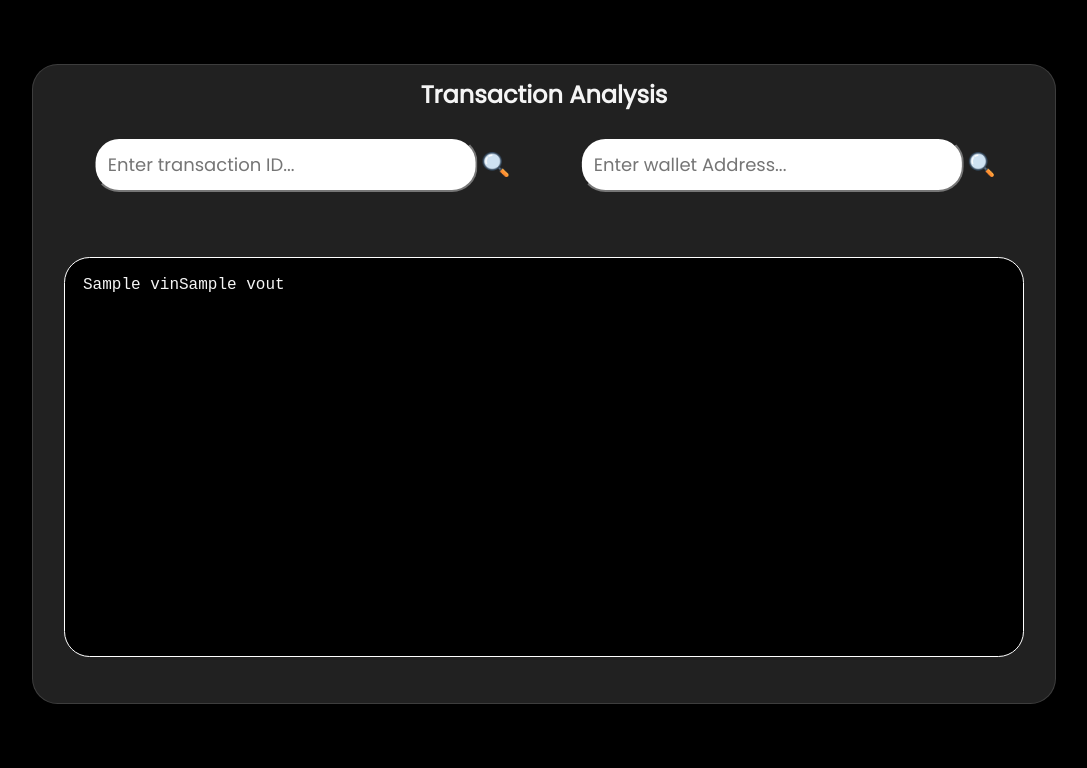
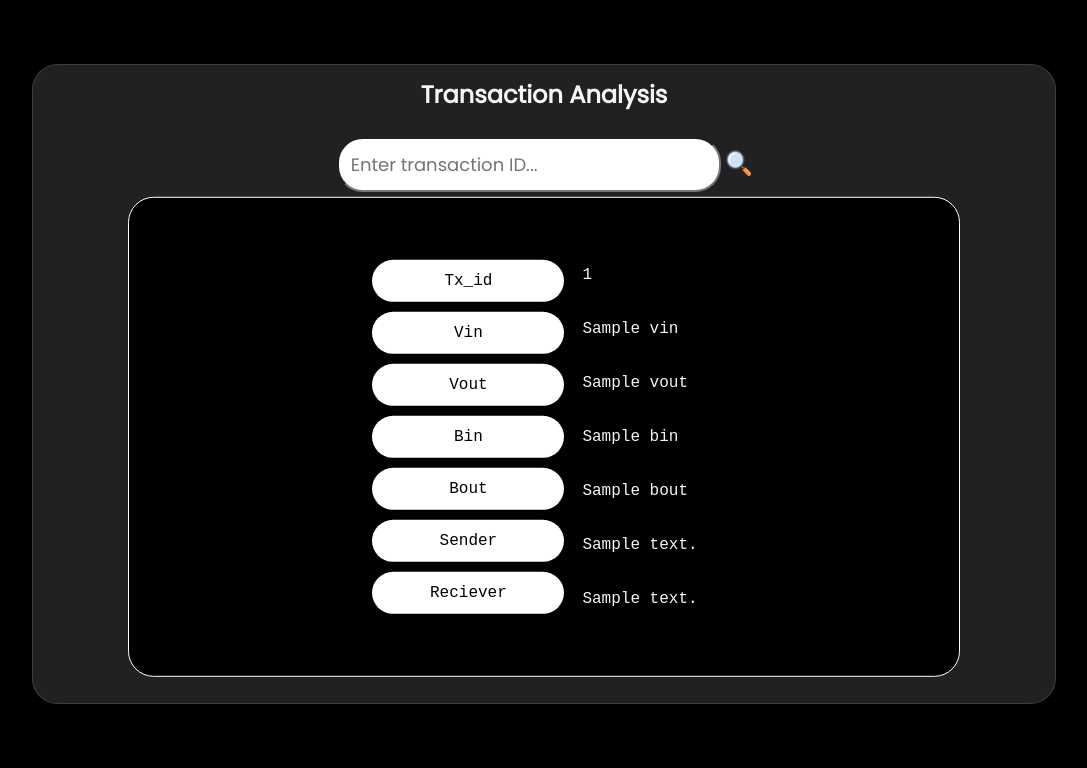
Before and after one commit to NavaprettamN/CIDEcode, a Django app: template DeployModel/templates/transaction.html in a window 1280 px wide. Shown: the part 90-858 px from the top of the page, without its empty margins (96-1183 px from the left). Run offline with Django 5.2, Linux system fonts and the light colour scheme; the template is opened without the code that fills it: most values are stand-ins (such as "Sample title", 1, 10 or a date in 2020).

Commit message:
Transaction Analysis check

```diff
--- a/DeployModel/static/assets/css/transaction.css
+++ b/DeployModel/static/assets/css/transaction.css
@@ -135,31 +135,7 @@ nav h1 {
     text-align: center;
 }
 
-/* .line-separator {
-    border: 1px solid white;
-    width: 75vw;
-    height: 60vh;
-    position: absolute;
-    top: 20%;
-    left: 50%;
-    transform: translate(-50%, 0%);
-} */
-
 .searchtransaction {
-    position: absolute;
-    left: 10%;
-    transform: translate(-10%, 0);
-    display: flex;
-    flex-direction: row;
-    align-items: center;
-    justify-content: center;
-    gap: 5px;
-}
-
-.searchwallet {
-    position: absolute;
-    left: 90%;
-    transform: translate(-90%, 0);
     display: flex;
     flex-direction: row;
     align-items: center;
@@ -182,14 +158,18 @@ input[type=text] {
 }
 
 .output_container {
-    width: 75vw;
+    width: 65vw;
     border: 1px solid white;
     border-radius: 2vw;
-    height: 50vh;
+    height: 60vh;
     margin: 0 auto;
-    transform: translateY(30%);
+    transform: translateY(1%);
     background-color: black;
     overflow-y: scroll;
+    display: flex;
+    flex-direction: row;
+    justify-content: center;
+    align-items: center;
 }
 
 .output_container p {
@@ -197,7 +177,27 @@ input[type=text] {
     font-family: 'Courier New', Courier, monospace;
 }
 
+.displaytext {
+    display: flex;
+    flex-direction: column;
+    justify-content: center;
+    align-items: center;
+    gap: 10px;
+}
 
+.displaytext p {
+    background-color: white;
+    color: black;
+    width: 15vw;
+    border-radius: 2vw;
+    padding: 12px;
+    text-align: center;
+}
+
+button {
+    background-color: transparent;
+    border: none;
+}
 
 @media screen and (max-width: 550px) {
 
--- a/DeployModel/templates/transaction.html
+++ b/DeployModel/templates/transaction.html
@@ -14,7 +14,6 @@
             <a href="{% url 'index' %}">Home</a>
             <a href="{% url 'mixer' %}">Mixer Analysis</a>
             <a href="{% url 'illicit' %}"> Illicit Transaction</a>
-            <!-- <button class="getstarted" id="getstarted1">Get Started</button> -->
         </div>
         <button class="hamburger" id="hamburger">
             <img src="{% static "assets/vectors/landing/cryptocurrency.gif" %}" alt="hamburger">
@@ -24,7 +23,6 @@
         <a href="{% url 'index' %}">Home</a>
         <a href="{% url 'mixer' %}">Mixer Analysis</a>
         <a href="{% url 'illicit' %}"> Illicit Transaction</a>
-        <!-- <button class="getstarted" id="getstarted2">Get Started</button> -->
     </div>
     <section class="content" id="content">
         <h1>Transaction Analysis</h1>
@@ -33,19 +31,34 @@
             <form class="searchtransaction" action="{% url "transaction" %}">
                 {% csrf_token %}
                 <input type="text" placeholder="Enter transaction ID..." id="searchbar" name="txid">
-                <img src="{% static "assets/vectors/transaction/search.png" %}" class="searchbtn" alt="Search" id="searchtransaction" type="submit">
+                <button type="submit"><img src="{% static "assets/vectors/transaction/search.png" %}" class="searchbtn" alt="Search" id="searchtransaction" type="submit"></button>
 
             </form>
-           <!-- <div class="line-separator" id="line-separator"></div> -->
-           <form class="searchwallet">
+           {% comment %} <form class="searchwallet">
                 <input type="text" placeholder="Enter wallet Address..." id="searchbar">
                 <img src="{% static "assets/vectors/transaction/search.png" %}" class="searchbtn" alt="Search" id="searchwallet">
 
-           </form>
+           </form> {% endcomment %}
             <div class="output_container">
-                <p>
-                    {{ vin }}{{vout}}
-                </p>
+                {% comment %} 'txid': txid,'vin': vin, 'vout': vout, 'bin': bin, 'bout': bout, 'sender_addresses': sender_adresses, 'receiver_addresses': receiver_addresses} {% endcomment %}
+                <div class="displaytext">
+                    <p>Tx_id</p>
+                    <p>Vin</p>
+                    <p>Vout</p>
+                    <p>Bin</p>
+                    <p>Bout</p>
+                    <p>Sender</p>
+                    <p>Reciever</p>
+                </div>
+                <div class="displayval">
+                    <p>{{txid}}</p>
+                    <p>{{vin}}</p>
+                    <p>{{vout}}</p>
+                    <p>{{bin}}</p>
+                    <p>{{bout}}</p>
+                    <p>{% for i in sender_addresses %} {{i}} {% endfor %}</p>
+                    <p>{% for i in receiver_addresses %} {{i}} {% endfor %}</p>
+                </div>
             </div>
         </article>
     </section>
--- a/DeployModel/views.py
+++ b/DeployModel/views.py
@@ -19,9 +19,9 @@ def transaction_page(request):
         # here do the checking of txid (api call -> store data -> data to model -> value of risk)
         txid = request.GET['txid']
         txid_data = get_transaction_data(txid)
-        print(txid_data)
+        # print(txid_data)
         vin, vout = txid_data['vin_sz'], txid_data['vout_sz']
-        print(vin, vout)
+        # print(vin, vout)
         sender_adresses = []
         receiver_addresses = []
         for i in txid_data['inputs']:
@@ -35,7 +35,6 @@ def transaction_page(request):
         for i in txid_data['out']:
             bout += i['value']
             bout /= 100000
-        print(sender_adresses, receiver_addresses)
         return render(request, "transaction.html", {'txid': txid,'vin': vin, 'vout': vout, 'bin': bin, 'bout': bout, 'sender_addresses': sender_adresses, 'receiver_addresses': receiver_addresses})
 
     return render(request, "transaction.html")
```
